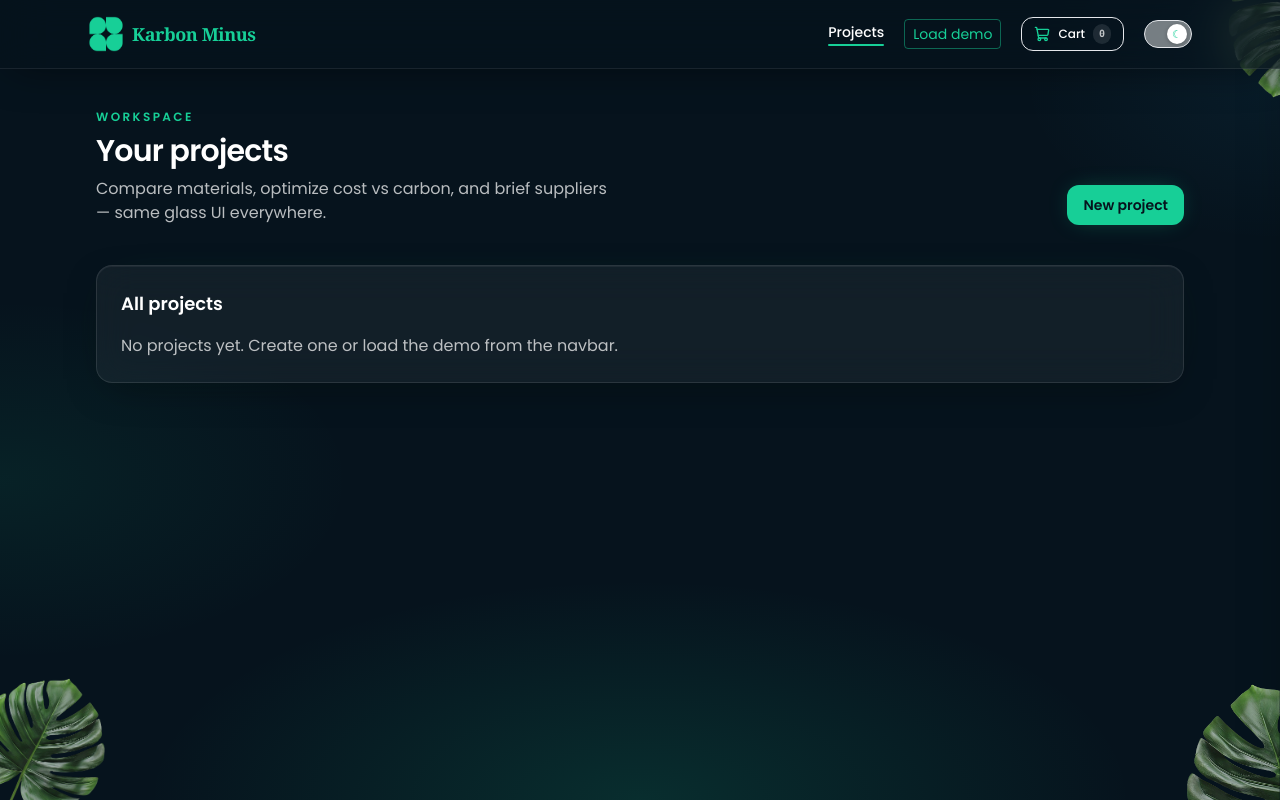
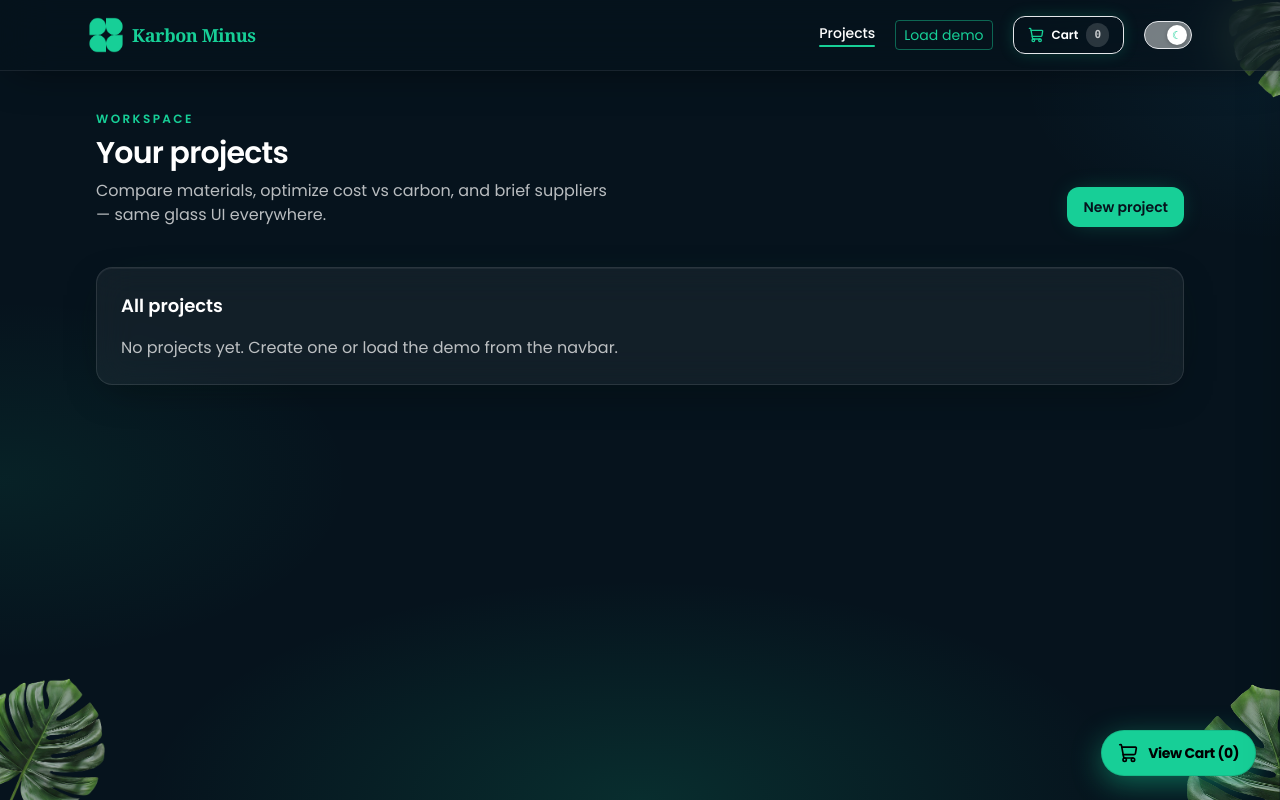
Before and after one commit to NaviDadhwal/Karbon_minus, a Next.js app: page /projects in a window 1280 px wide. Built offline with nearby package versions, Linux system fonts and the light colour scheme.

Commit message:
feat(nav): enhance top-right cart button prominence and add floating sticky quick-cart widget

```diff
--- a/src/components/Nav.tsx
+++ b/src/components/Nav.tsx
@@ -114,21 +114,21 @@ export function Nav({
                 </button>
               )}
 
-              {/* Real-time Cart Button */}
+              {/* Real-time Top-Right Cart Button */}
               <button
                 type="button"
                 onClick={() => setIsCartOpen(true)}
                 aria-label={`Open Procurement Cart with ${materials.length} items`}
-                className="relative inline-flex items-center gap-2 px-3 py-1.5 rounded-xl border border-accent/30 bg-accent/10 hover:bg-accent/20 text-foreground transition-all duration-200 group"
+                className="relative inline-flex items-center gap-2 px-3.5 py-1.5 rounded-xl border border-accent/40 bg-accent/15 hover:bg-accent/25 text-foreground transition-all duration-200 shadow-[0_0_15px_rgba(23,207,151,0.2)] group"
               >
                 <ShoppingCart className="w-4 h-4 text-accent transition-transform group-hover:scale-110" />
-                <span className="hidden sm:inline font-medium text-xs">Cart</span>
+                <span className="font-semibold text-xs text-foreground">Cart</span>
                 <span
                   className={cn(
-                    "inline-flex items-center justify-center text-[10px] font-bold font-mono px-1.5 py-0.2 rounded-full",
+                    "inline-flex items-center justify-center text-[11px] font-extrabold font-mono px-2 py-0.5 rounded-full",
                     materials.length > 0
-                      ? "bg-accent text-black font-extrabold shadow-sm"
-                      : "bg-white/10 text-muted",
+                      ? "bg-accent text-black shadow-sm"
+                      : "bg-white/15 text-muted",
                   )}
                 >
                   {materials.length}
@@ -173,6 +173,26 @@ export function Nav({
         </div>
       </header>
 
+      {/* Floating Bottom-Right Quick Cart Action Button (Accessible across all project pages) */}
+      {!minimal && (
+        <button
+          type="button"
+          onClick={() => setIsCartOpen(true)}
+          aria-label={`Open Procurement Cart (${materials.length} items)`}
+          className="fixed bottom-6 right-6 z-40 flex items-center gap-2.5 px-4 py-3 rounded-full bg-accent text-black font-bold text-sm shadow-[0_8px_30px_rgba(23,207,151,0.45)] hover:scale-105 active:scale-95 transition-all duration-300 group border border-black/10 backdrop-blur-md"
+        >
+          <div className="relative">
+            <ShoppingCart className="w-5 h-5 transition-transform group-hover:scale-110" />
+            {materials.length > 0 && (
+              <span className="absolute -top-2 -right-2.5 min-w-[18px] h-[18px] px-1 rounded-full bg-black text-accent text-[10px] flex items-center justify-center font-black font-mono shadow-sm">
+                {materials.length}
+              </span>
+            )}
+          </div>
+          <span className="tracking-tight">View Cart ({materials.length})</span>
+        </button>
+      )}
+
       {/* Global Real-Time Cart Drawer */}
       <CartDrawer isOpen={isCartOpen} onClose={() => setIsCartOpen(false)} />
     </>
```
